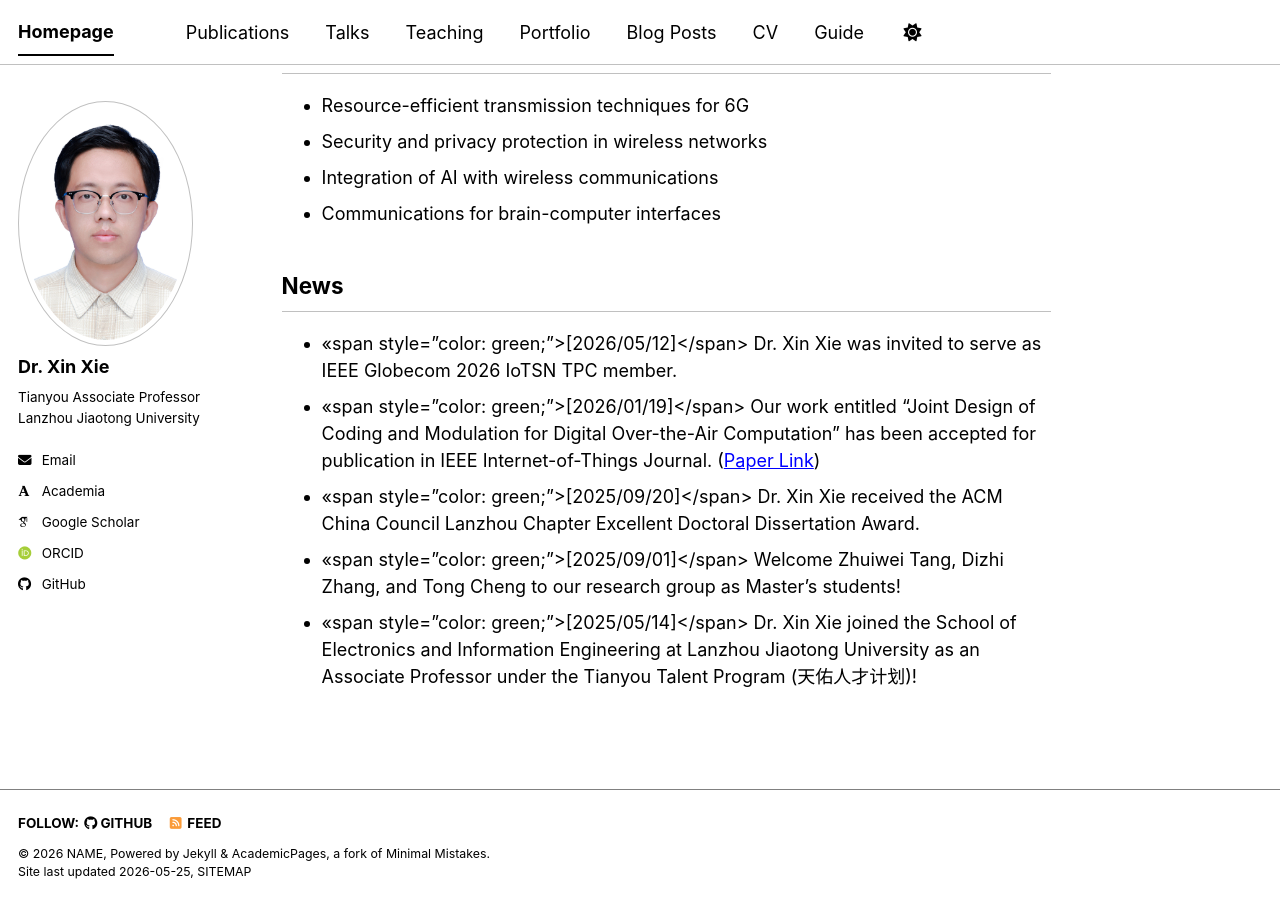
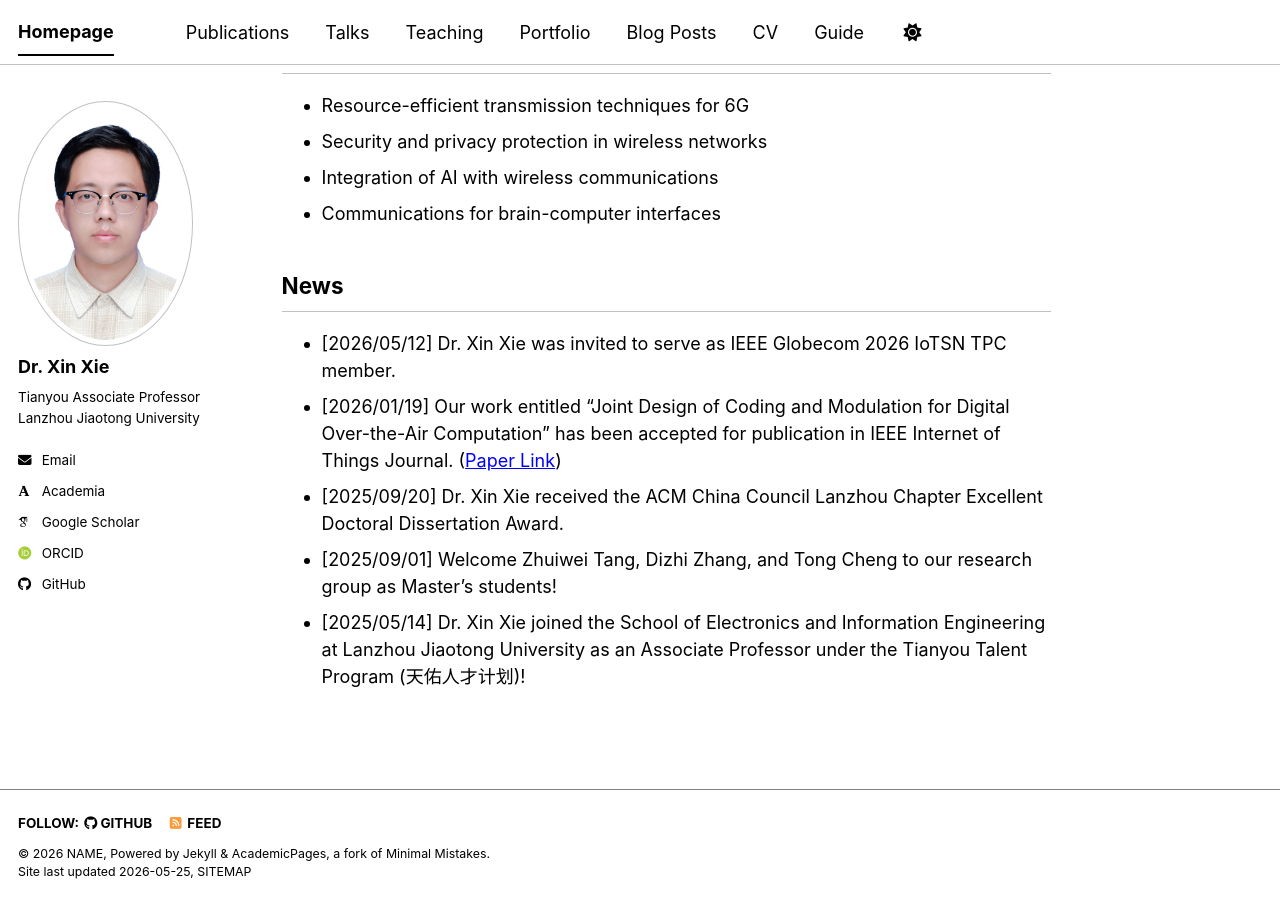
Before and after one commit to xiexin312/xiexin312.github.io, a Jekyll site: the page built from _pages/about.md, in a window 1280 px wide and 900 px high, scrolled down 542 px. Built offline with Jekyll 4.4.1, drawn with Linux system fonts in a browser that asks for light colours; some web fonts are replaced; a script bundle is joined from its source files by our own code; library files that are not in the unit come from our copies.

Commit message:
about页面修改

```diff
--- a/_pages/about.md
+++ b/_pages/about.md
@@ -24,8 +24,8 @@
 * Communications for brain-computer interfaces
 
 ## News
-* <<span style="color: green;">[2026/05/12]</span> Dr. Xin Xie was invited to serve as IEEE Globecom 2026 IoTSN TPC member.
-* <<span style="color: green;">[2026/01/19]</span> Our work entitled "Joint Design of Coding and Modulation for Digital Over-the-Air Computation" has been accepted for publication in IEEE Internet-of-Things Journal. ([Paper Link](https://ieeexplore.ieee.org/abstract/document/11358822))
-* <<span style="color: green;">[2025/09/20]</span> Dr. Xin Xie received the ACM China Council Lanzhou Chapter Excellent Doctoral Dissertation Award.
-* <<span style="color: green;">[2025/09/01]</span> Welcome Zhuiwei Tang, Dizhi Zhang, and Tong Cheng to our research group as Master's students!
-* <<span style="color: green;">[2025/05/14]</span> Dr. Xin Xie joined the School of Electronics and Information Engineering at Lanzhou Jiaotong University as an Associate Professor under the Tianyou Talent Program (天佑人才计划)!
+* [2026/05/12] Dr. Xin Xie was invited to serve as IEEE Globecom 2026 IoTSN TPC member.
+* [2026/01/19] Our work entitled "Joint Design of Coding and Modulation for Digital Over-the-Air Computation" has been accepted for publication in IEEE Internet of Things Journal. ([Paper Link](https://ieeexplore.ieee.org/abstract/document/11358822))
+* [2025/09/20] Dr. Xin Xie received the ACM China Council Lanzhou Chapter Excellent Doctoral Dissertation Award.
+* [2025/09/01] Welcome Zhuiwei Tang, Dizhi Zhang, and Tong Cheng to our research group as Master's students!
+* [2025/05/14] Dr. Xin Xie joined the School of Electronics and Information Engineering at Lanzhou Jiaotong University as an Associate Professor under the Tianyou Talent Program (天佑人才计划)!
```
